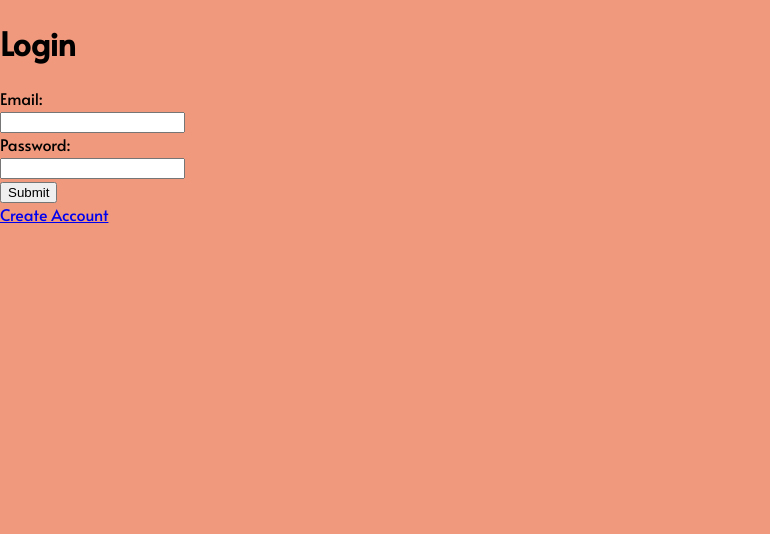
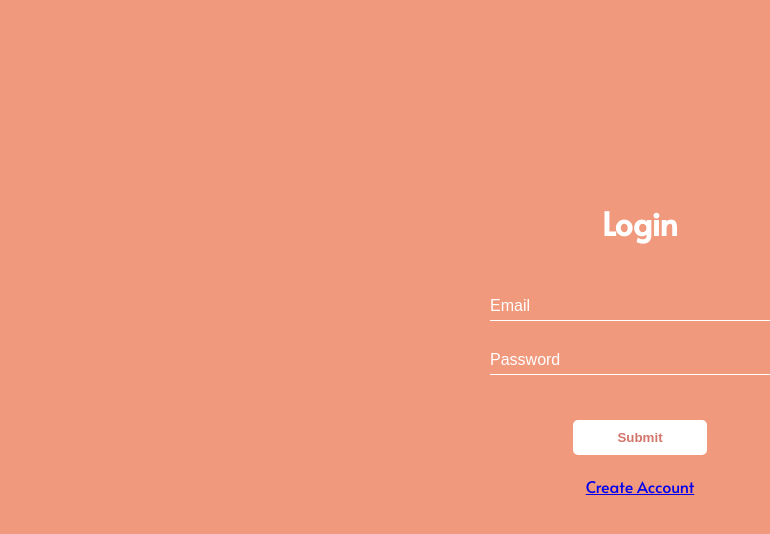
Before and after one commit to Tirth8695/eCommerce-Website-ReactJS, a React (Create React App) app: page /login in a window 1280 px wide. Shown: the top 534 px of the page, without its empty margins (0-770 px from the left). Built offline with nearby package versions, Linux system fonts and the light colour scheme.

Commit message:
CSS Added

```diff
--- a/package.json
+++ b/package.json
@@ -13,6 +13,7 @@
     "react": "^18.2.0",
     "react-dom": "^18.2.0",
     "react-router-dom": "^6.8.0",
+    "react-script": "^2.0.5",
     "react-scripts": "^5.0.1",
     "web-vitals": "^2.1.4"
   },
--- /dev/null
+++ b/src/AccountCreation.css
@@ -0,0 +1,49 @@
+.accountCreation{
+    display: flex;
+    flex-direction: column;
+    justify-content: center;
+    align-items: center;
+    padding-top: 180px;
+}
+
+.createAcc{
+	position:relative;
+	margin-bottom:25px;
+    width: 300px;
+}
+.createAcc input{
+  border:0;
+  border-bottom:1px solid #fff;
+  width:100%;
+  padding:30px 0 5px 0;
+  font-size:16px;
+  color:#fff;
+  background-color: #F0997D;
+
+}
+.createAcc input:focus{
+ border:none;
+ outline:none;
+ border-bottom:1px solid #D3756B;
+}
+button{
+    width: 10em;
+    height: 5ex;
+    background-color: #fff;
+    border: none;
+    border-radius: 5px;
+    font-weight: bold;
+    color: #D3756B;
+    cursor: pointer;
+    margin: 30px 0 20px 80px;
+}
+button:is(:hover, :focus) {
+    background-color: #D3756B ;
+    color: beige;
+    border: none;
+  }
+
+  ::placeholder {
+    color: #fff;
+    opacity: 1; /* Firefox */
+  }
--- a/src/AccountCreation.js
+++ b/src/AccountCreation.js
@@ -1,4 +1,5 @@
 import { Link, useNavigate } from "react-router-dom";
+import "./AccountCreation.css"
 
 //accoutn creation page
 const AccountCreation = () => {
@@ -52,19 +53,13 @@ const AccountCreation = () => {
     return (
         <div className="accountCreation">
             <h1>Account Creation</h1>
-            <div>
-                <label for="fname">First name:</label><br />
-                <input type="text" id="fname" name="fname" /><br />
-                <label for="lname">Last name:</label><br />
-                <input type="text" id="lname" name="lname" /><br />
-                <label for="email">Email:</label><br />
-                <input type="text" id="email" name="email" /><br />
-                <label for="password">Password:</label><br />
-                <input type="text" id="password" name="password" /><br />
-                <label for="confirmPassword">Confirm Password:</label><br />
-                <input type="text" id="confirmPassword" name="confirmPassword" /><br />
-                <textarea id="address" name="address" rows="4" cols="50"/>
-                <input type="submit" value="Submit" onClick={handleRegister} />
+            <div className="createAcc">
+                <input type="text" id="fname" name="fname" placeholder="First Name" /><br />
+                <input type="text" id="lname" name="lname" placeholder="Last Name" /><br />
+                <input type="text" id="email" name="email" placeholder="Email"/><br />
+                <input type="text" id="password" name="password" placeholder="Password" /><br />
+                <input type="text" id="confirmPassword" name="confirmPassword" placeholder="Confirm Password"/><br />
+                <button type="submit" id="accSubmit" onClick={handleRegister}>Submit</button>
             </div>
             <Link to="/login">Login</Link>
         </div>
--- a/src/Cart.css
+++ b/src/Cart.css
@@ -25,3 +25,34 @@
   #CartDiv {
     padding-top: 8%;
   }
+  table {
+    margin: 50px 0 0 220px;
+    width: 90%;
+
+}
+
+table th {
+    font-family: Noto Serif;
+    text-align: left;
+    font-size: 19px;
+    margin-bottom: 10px;
+    padding: 4px;
+}
+
+table td {
+    font-family: Noto Serif;
+    font-size: 16px;
+    padding: 4px;
+}
+h2{
+  color: beige;
+  text-align: center;
+}
+#quanChange{
+  width: 30px;
+  height: 30px;
+  margin: 0 10px 0 10px;
+}
+#checoutBtn{
+  margin-left: 670px;
+}
--- a/src/Cart.js
+++ b/src/Cart.js
@@ -97,16 +97,15 @@ function Cart(props) {
 
             <Navigation />
             <div id="CartDiv">
-            <span>Cart</span>
+            <h2>Cart</h2>
             <table>
                 <thead>
                     <tr>
                         <th>Product</th>
                         <th>Price</th>
                         <th>Total</th>
-                        <td></td>
-                        <td>Quantity</td>
-                        <td></td>
+
+                        <th>Quantity</th>
                     </tr>
                 </thead>
                 <tbody>
@@ -115,15 +114,13 @@ function Cart(props) {
                             <td>{item.name}</td>
                             <td>{item.price}</td>
                             <td>{item.quantity * item.price}</td>
-                            <td><button onClick={(e) => removeCartItem(e, item)}>-</button></td>
-                            <td>{item.quantity}</td>
-                            <td><button onClick={(e) => addCartItem(e, item)}>+</button></td>
+                            <td><button id='quanChange' onClick={(e) => removeCartItem(e, item)}>-</button>{item.quantity}<button id='quanChange' onClick={(e) => addCartItem(e, item)}>+</button></td>
                             <td><button onClick={(e) => removeItemFromCart(e, item)}>Delete</button></td>
                         </tr>
                     ))}
                 </tbody>
             </table>
-            <button onClick={handleCheckout}>CheckOut</button>
+            <button id='checoutBtn' onClick={handleCheckout}>CheckOut</button>
             {/* <div>
                 <span id='checkTitle'></span>
                 <p>Total: {total.toFixed(2)}</p>
--- /dev/null
+++ b/src/Description.css
@@ -0,0 +1,19 @@
+.descriptionImage{
+    margin: 100px 0 70px 0;
+    width: 40%;
+    float: left;
+}
+.descriptionText{
+    margin: 170px 0 60px 0;
+    width: 60%;
+    float: right;
+}
+.commentText{
+    margin-left: 40px;
+}
+.addCommentSection{
+    margin-top: 60px;
+}
+.comment{
+    margin-top: 100px;
+}
--- a/src/Description.js
+++ b/src/Description.js
@@ -3,7 +3,7 @@ import './index.css';
 import './Home.css';
 import { useLocation } from "react-router-dom";
 import Navigation from './Navigation';
-
+import './Description.css';
 function Description(props) {
     const location = useLocation();
     console.log("Debug", location.state.item.description);
@@ -61,28 +61,32 @@ function Description(props) {
                 <span>Description</span>
                 <div className="description">
                     <div className="descriptionImage">
-                        <img src={location.state.item.image} alt="descriptionImage" />
+                        <img src={location.state.item.image} alt="descriptionImage" width={300} height={400} />
                     </div>
                     <div className="descriptionText">
                         <h1>{location.state.item.name}</h1>
                         <p>{location.state.item.description}</p>
                         <p>Description: {location.state.item.detail}</p>
                         <p>Price: {location.state.item.price}</p>
+                        <div className='addCommentSection'>
+                            <textarea id='commentAdd' className="commentBox" placeholder="Add a review..." required></textarea> <br />
+                            <input id="id" className="rating" type="number" min="1" max="5" placeholder="Rating" required></input>/5 <br />
+                            <input type="file" id="file" accept="image/*" />
+                            <button className="addCommentBtn" onClick={addComment}>Add Comment</button>
+                        </div>
                     </div>
                 </div>
             </div>
-            <textarea id='comment' className="commentBox" placeholder="Add a review..." required></textarea> <br />
-            <input id="id" className="rating" type="number" min="1" max="5" placeholder="Rating" required></input>/5 <br />
-            <input type="file" id="file" accept="image/*" />
-            <button className="addComment" onClick={addComment}>Add Comment</button>
+
             <div className="commentSection">
+
+                <div className="comment">
                 <h1>Comments</h1>
-                <div className="comment">
                     {rating.map((item) => {
                         return (
                             <div className="commentItem">
                                 <div className="commentImage">
-                                    <img src={item.image} alt="commentImage" />
+                                    <img src={item.image} alt="commentImage" width={200} height={200} />
                                 </div>
                                 <div className="commentText">
                                     <h1>{item.username}</h1>
@@ -92,7 +96,7 @@ function Description(props) {
                             </div>
                         )
                     }
-                    )};
+                    )}
                 </div>
             </div>
         </div>
--- /dev/null
+++ b/src/Login.css
@@ -0,0 +1,52 @@
+.login{
+    display: flex;
+    flex-direction: column;
+    justify-content: center;
+    align-items: center;
+    padding-top: 180px;
+}
+
+.loginInput{
+	position:relative;
+	margin-bottom:25px;
+    width: 300px;
+}
+.loginInput input{
+  border:0;
+  border-bottom:1px solid #fff;
+  width:100%;
+  padding:30px 0 5px 0;
+  font-size:16px;
+  color:#fff;
+  background-color: #F0997D;
+
+}
+.loginInput input:focus{
+ border:none;
+ outline:none;
+ border-bottom:1px solid #D3756B;
+}
+#submit{
+    width: 10em;
+    height: 5ex;
+    background-color: #fff;
+    border: none;
+    border-radius: 5px;
+    font-weight: bold;
+    color: #D3756B;
+    cursor: pointer;
+    margin: 20px 0 20px 0;
+}
+#submit:is(:hover, :focus) {
+    background-color: #D3756B ;
+    color: beige;
+    border: none;
+  }
+
+  ::placeholder {
+    color: #fff;
+    opacity: 1; /* Firefox */
+  }
+  h1{
+    color: #fff
+  }
--- a/src/Login.js
+++ b/src/Login.js
@@ -1,6 +1,7 @@
 // login page
 import React, { useState, useEffect } from 'react';
 import { Link, useNavigate } from "react-router-dom";
+import './Login.css'
 
 const Login = () => {
     const navigate = useNavigate();
@@ -44,16 +45,17 @@ const Login = () => {
         alert("Login Failed");
     };
     return (
-    <div>
+     <div className='loginScreen'>
+        <div className='login'>
         <h1>Login</h1>
-        <div>
-            <label for="email">Email:</label><br />
-            <input type="text" id="email" name="email" /><br />
-            <label for="password">Password:</label><br />
-            <input type="password" id="password" name="password" /><br />
-            <input type="submit" value="Submit" onClick={handleLogin} />
+            <div className='loginInput'>
+                <input type="text" id="email" name="email" placeholder='Email' />
+                <input type="password" id="password" name="password" placeholder='Password'/><br />
+            </div>
+            <input type="submit" id='submit' value="Submit" onClick={handleLogin} />
+            <Link to="/accountCreation">Create Account</Link>
         </div>
-        <Link to="/accountCreation">Create Account</Link>
+
     </div>
  );
 }
```
Also changed, not shown: 1 other file (tests, documents, lock files or other folders).
